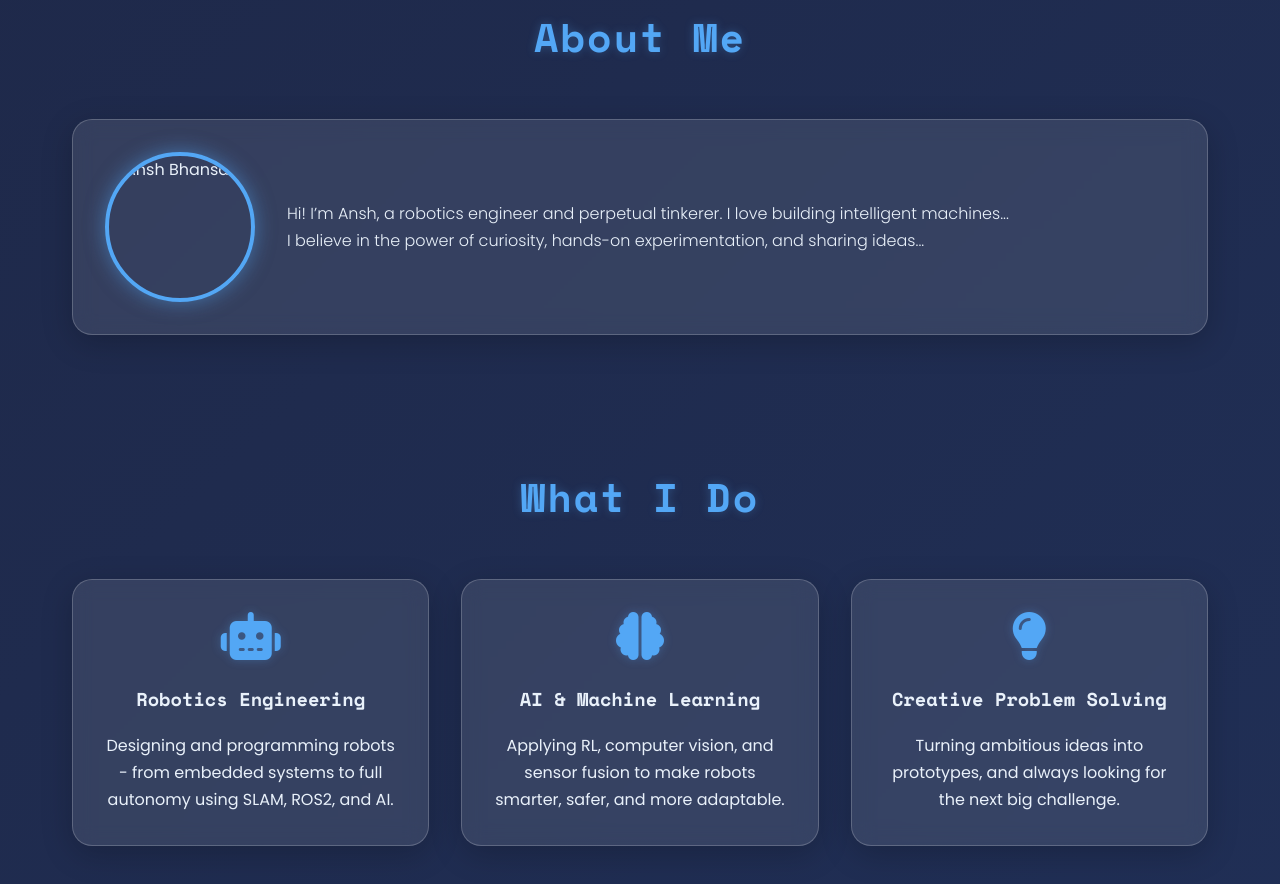
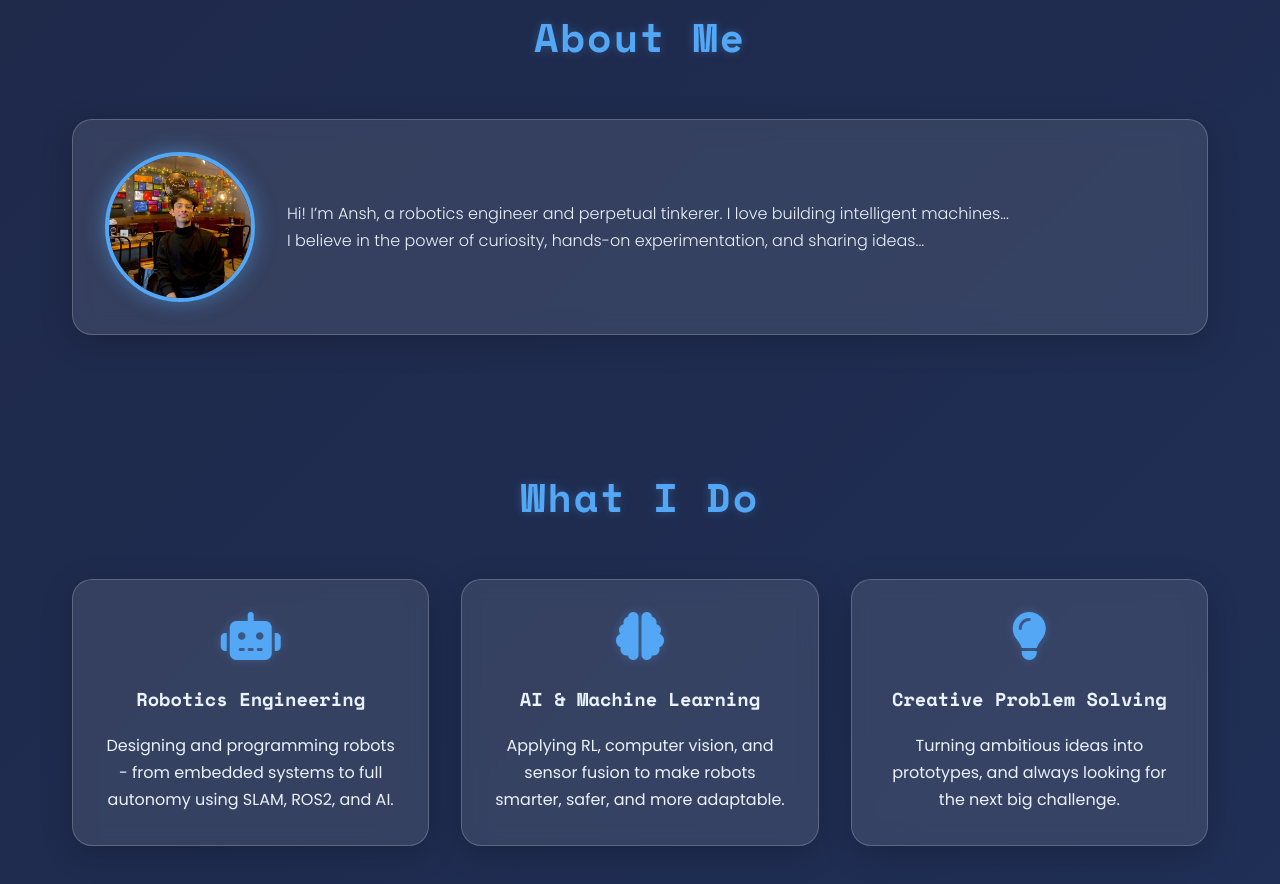
Before and after one commit to ansh1113/portfolio, a website: page index.html in a window 1280 px wide. Shown: the part 942-1826 px from the top of the page. Drawn offline with nearby package versions, Linux system fonts and the light colour scheme.

Commit message:
Update index.html

```diff
--- a/index.html
+++ b/index.html
@@ -52,7 +52,7 @@
   <section id="about" data-aos="fade-up">
     <h2>About Me</h2>
     <div class="about-content glass-card">
-      <img src="assets/profile.JPG" alt="Ansh Bhansali" class="profile-pic">
+      <img src="profile.JPG" alt="Ansh Bhansali" class="profile-pic">
       <div class="about-text">
         <p>Hi! I’m Ansh, a robotics engineer and perpetual tinkerer. I love building intelligent machines...</p>
         <p>I believe in the power of curiosity, hands-on experimentation, and sharing ideas...</p>
```
